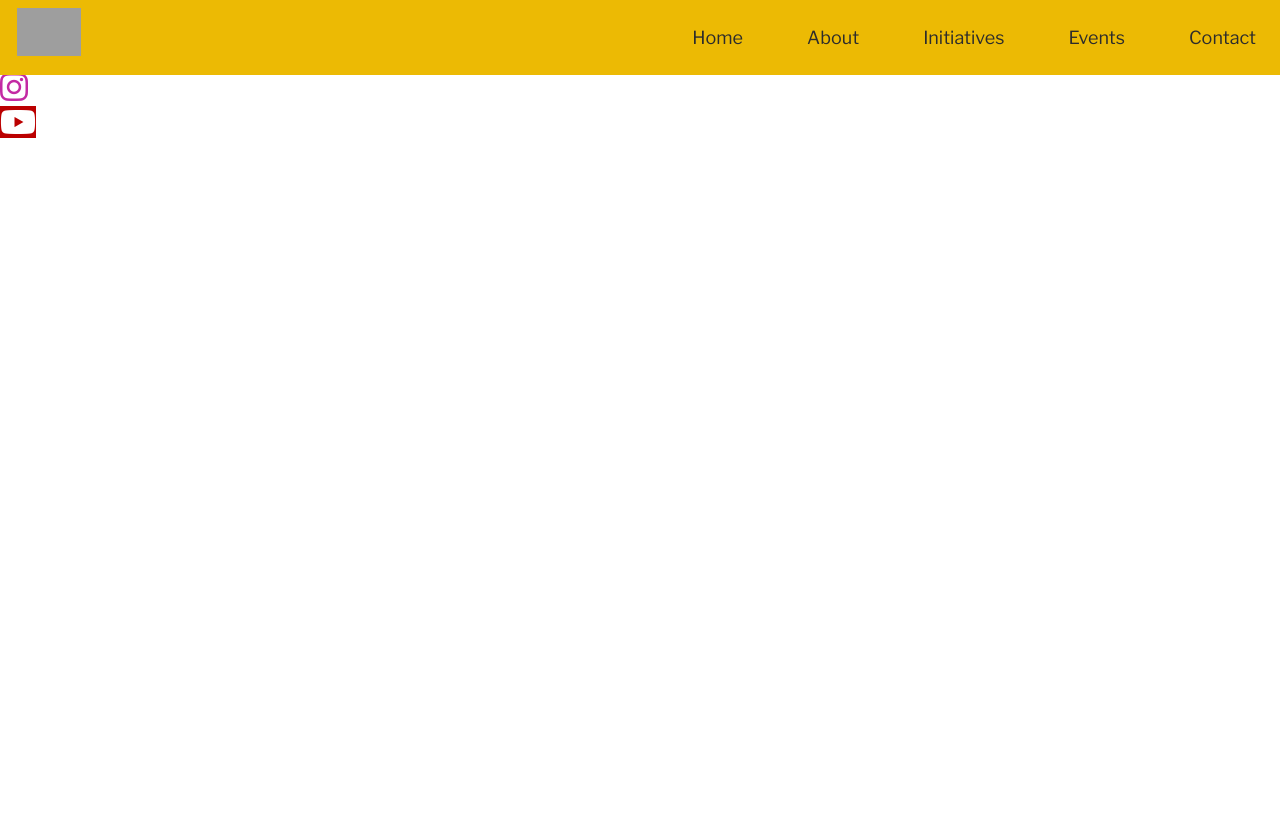
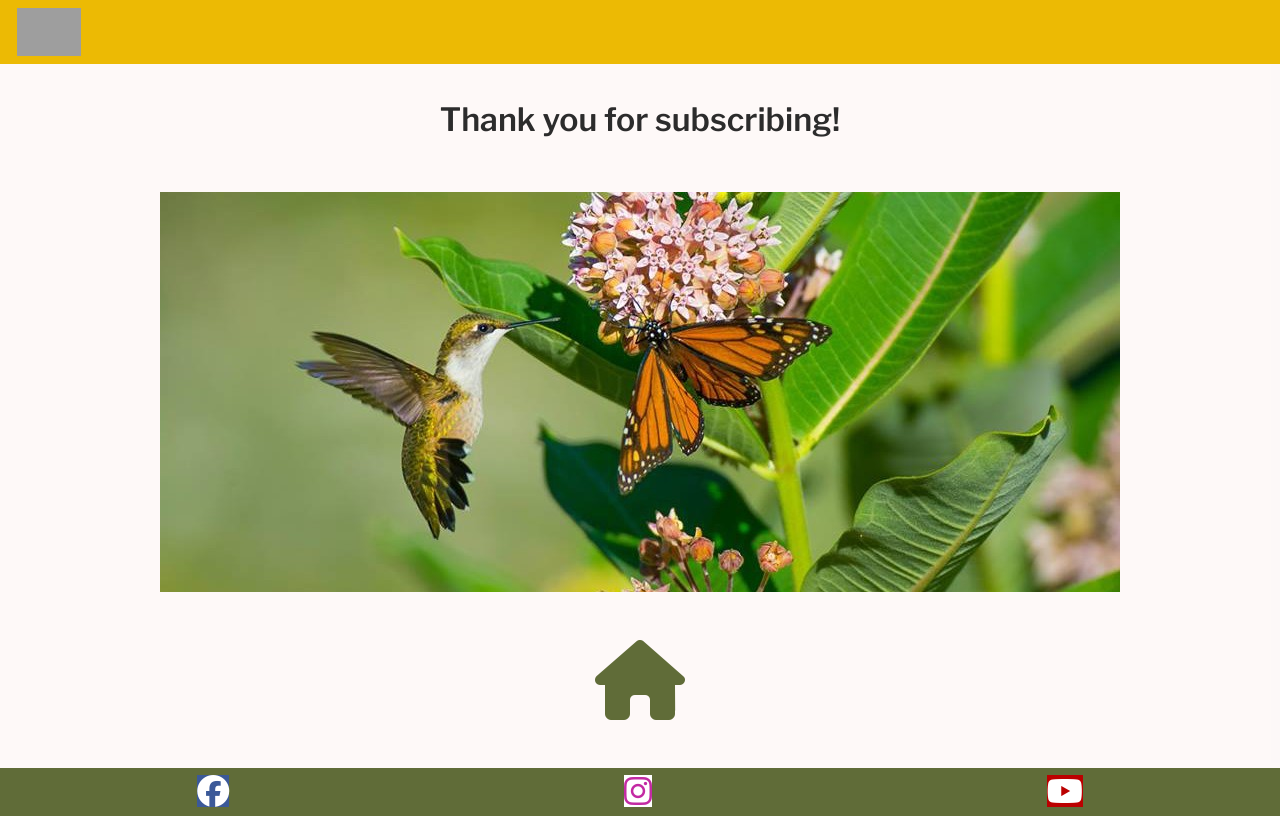
Before and after one commit to Indre-V/bee-aware, a plain HTML site: page newsletter-thanks.html in a window 1280 px wide. Drawn offline with nearby package versions, Linux system fonts and the light colour scheme; grey boxes are pictures that could not be loaded.

Commit message:
add: thank you message content and sryling

```diff
--- a/assets/css/style.css
+++ b/assets/css/style.css
@@ -31,6 +31,8 @@
 li {
     list-style: none;
 }
+
+
 
 #events,
 #about,
@@ -302,6 +304,30 @@
     background: #ecba04;
 }
 
+.thanks {
+
+    display: flex;
+    flex-direction: column;
+    background-color: #efbeb71a;
+    height: 90vh;
+    padding-top: 3rem;
+    justify-content: space-evenly;
+    align-items: center;
+    text-align: center;
+    overflow: hidden;
+}
+
+
+
+.thanks i {
+
+    font-size: 5rem;
+    color: #606c38;
+
+}
+
+
+
 #icon-list {
     background-color: #606c38;
     margin: auto;
@@ -329,6 +355,8 @@
     background: #bb0000;
     color: white;
 }
+
+
 
 /* Media Queries */
 
--- a/newsletter-thanks.html
+++ b/newsletter-thanks.html
@@ -20,41 +20,28 @@
 <body>
 
     <nav class="topnav">
-        <a href="#welcome"><img src="assets/images/logo.png" alt="Bee Logo" class="bee-aware-logo"></a>
+        <a href="index.html"><img src="assets/images/logo.png" alt="Bee Logo" class="bee-aware-logo"></a>
         <div class="nav-links">
             <input type="checkbox" id="checkbox-toggle" name="nav-toggle" />
             <label for="checkbox-toggle" class="hamburger">&#9776;</label>
-            <ul class="menu">
-                <li>
-                    <a href="#welcome" aria-label="Link to the home screen (opens in the same tab)">Home</a>
-                </li>
-                <li>
-                    <a href="#about" aria-label="Link to the about section (opens in the same tab)">About</a>
-                </li>
-                <li>
-                    <a href="#initiatives"
-                        aria-label="Link to the about section (opens in the same tab)">Initiatives</a>
-                </li>
-                <li>
-                    <a href="#events" aria-label="Link to the events section (opens in the same tab)">Events</a>
-                </li>
-                <li>
-                    <a href="#contact" aria-label="Link to the contact section (opens in the same tab)">Contact</a>
-                </li>
             </ul>
         </div>
+
+    </nav>
+    <main>
+        <div class="thanks text-center">
+            <h1 class="text-center">Thank you for subscribing!</h1>
+            <img src="assets/images/facts-image1.jpg" alt="bird and butterfly on the flower">
+            <a href="index.html"> <i class='fas fa-home'></i>
+            </a>
+
         </div>
-    </nav>
+    </main>
+</body>
 
-    <section id="newsletter">
-        <div id="thanks-newsletter">
-            <h1>Thank you for subscribing!</h1>
-        </div>
-    </section>
-</body>
 <footer>
-    <div class="footer-icons">
-        <ul class="icon-list">
+    <div id="footer-icons">
+        <ul id="icon-list">
             <li><a href="https://www.facebook.com" target="_blank"
                     aria-label="Go to our Facebook page (opens in new tab)"><i class="fa-brands fa-facebook"></i></a>
             </li>
```
Also changed, not shown: email-thanks.html (+13 -26 lines), index.html (+4 -4 lines).
